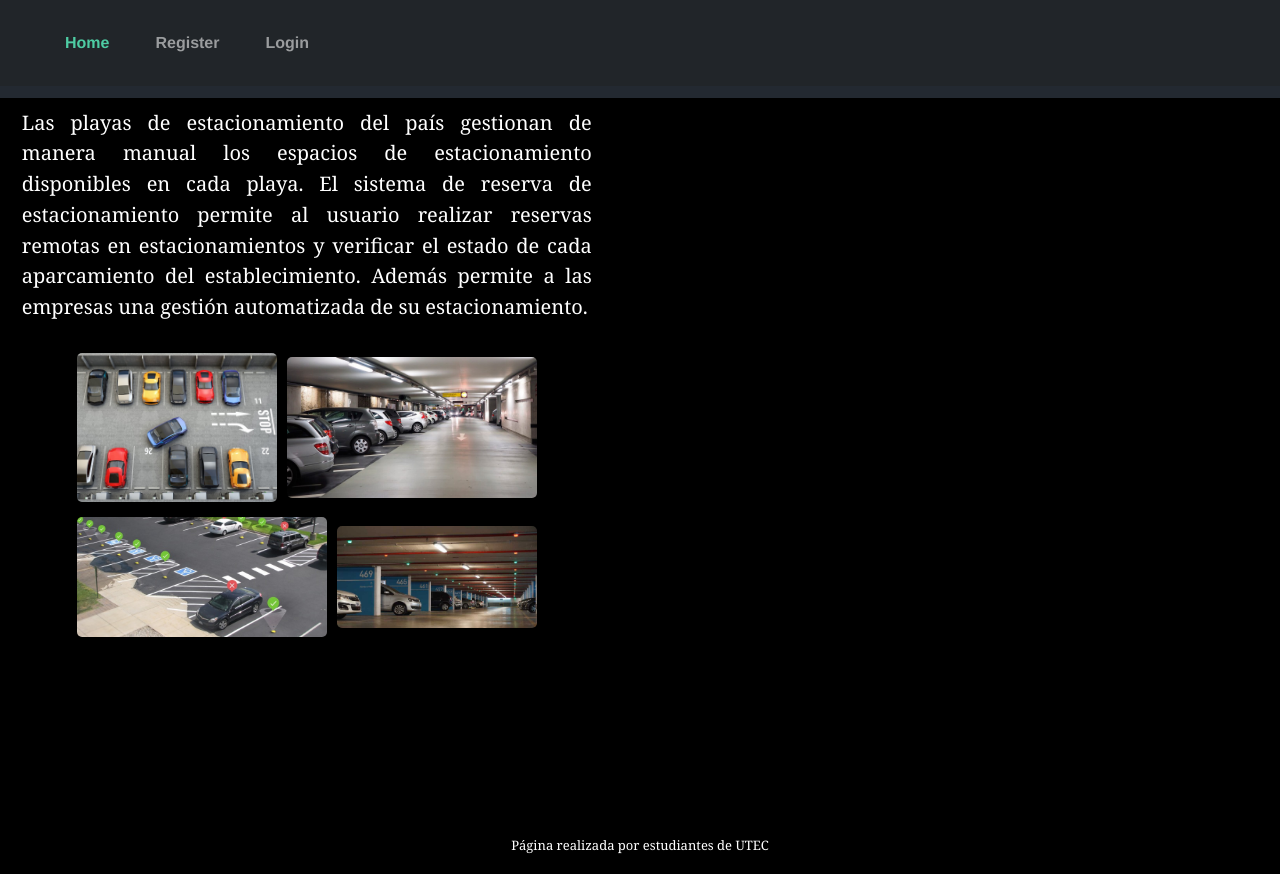
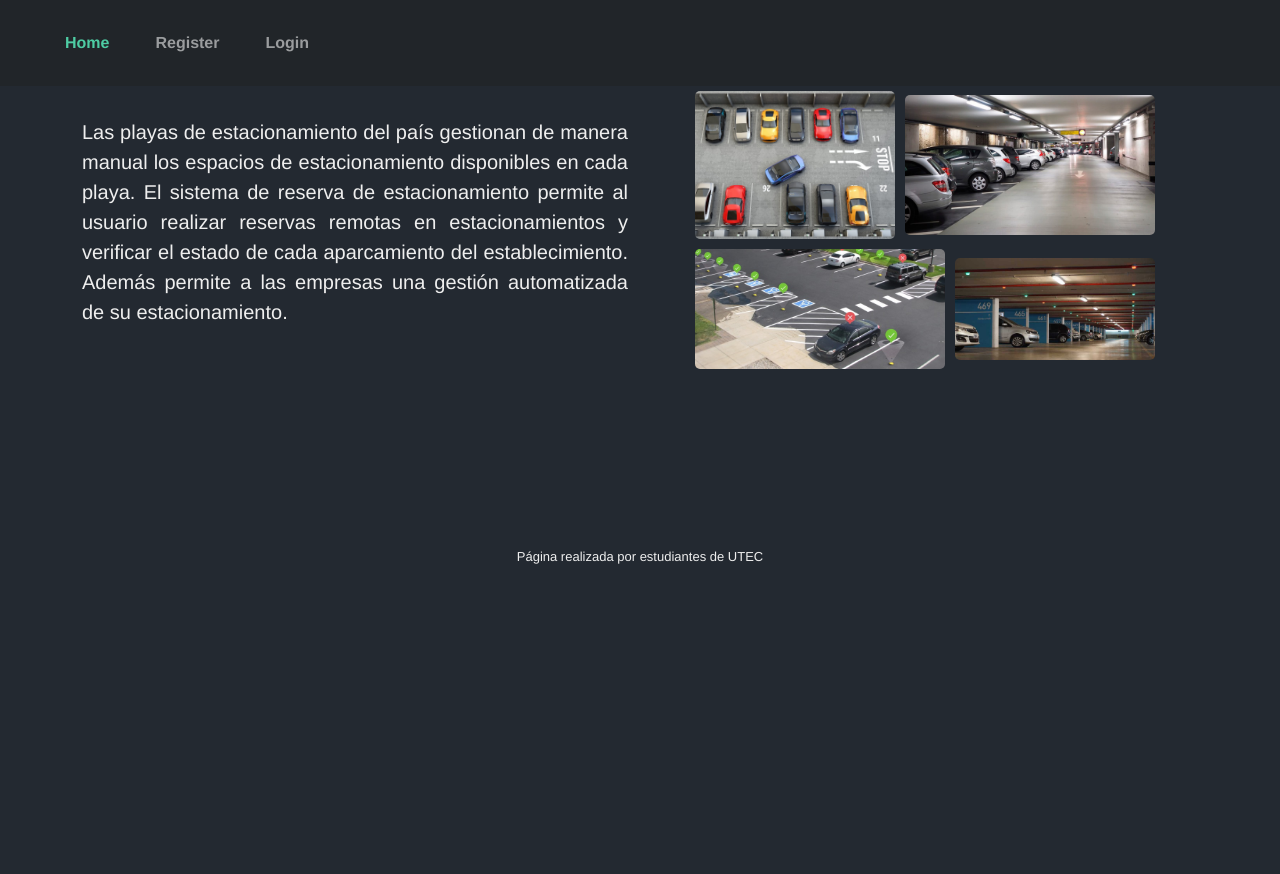
Before and after one commit to nicolas-castaneda/sistema-reserva-estacionamiento, a Vue app in the folder frontend/sre/: page / in a window 1280 px wide. After the commit the page ends 800 px from the top, so only its background shows below. Built offline with nearby package versions, Linux system fonts and the light colour scheme.

Commit message:
Mejora de la vista home

```diff
--- a/frontend/sre/src/App.vue
+++ b/frontend/sre/src/App.vue
@@ -28,6 +28,7 @@ export default {
   text-align: center;
   color: #eeeeee;
   background-color: #232931;
+  min-width: 550px;
 }
 
 nav {
--- a/frontend/sre/src/views/home.vue
+++ b/frontend/sre/src/views/home.vue
@@ -1,18 +1,19 @@
 <template>
-<html lang="en">
+
     <head>
     <h1 class="text-center font-weight-bold">Reserva de estacionamiento </h1>
     <p class="text-center small">Bienvenido, comienza tu reserva ahora y ahorra tiempo.</p>
     </head>
-    <body>
-    <div class="container row" >
-        <div class="descripción col-sm-6 d-flex align-items-center" >
+
+    <div class="container" >
+        <div class="row">
+            <div class="descripción col-md-6 align-self-center" >
                 <blockquote class="blockquote " style="text-align:justify">
 
                         Las playas de estacionamiento del país gestionan de manera manual los espacios de estacionamiento disponibles en cada playa. El sistema de reserva de estacionamiento permite al usuario realizar reservas remotas en estacionamientos y verificar el estado de cada aparcamiento del establecimiento. Además permite a las empresas una gestión automatizada de su estacionamiento.
                 </blockquote>
             </div>
-        <div class="imagenes col-sm-6" >
+            <div class="imagenes col-md-6" >
             <div>
                 <img src="../assets/reserva_1.jpg" class="img-fluid" alt="Imagen 1" width="200px" height="200px">
                 <img src="../assets/reserva_2.jpg" class="img-fluid" alt="Imagen 2" width="250px" height="200x">
@@ -22,6 +23,7 @@
                 <img src="../assets/reserva_4.jpg" class="img-fluid" alt="Imagen 4" width="200px" height="150px">
             </div>
             </div>
+        </div>
 
     </div>
 
@@ -29,8 +31,7 @@
    <footer class="footer">
         Página realizada por estudiantes de UTEC
    </footer>
-   </body>
-</html>
+
 </template>
 
 <script>
@@ -45,42 +46,23 @@ export default {
 </script>
 
 <style scoped>
-*{
-    padding: 0;
-    margin:0;
-}
 
-body{
-    background: black;
-
-}
-div{
-    color:white;
-    margin:0.9%;
-    font-family: georgia, 'Times New Roman', Times, serif;
-}
 
 p {
-    color:white;
     padding-bottom: 1.5em;
     display: center;
     margin:0.9%;
 }
 
 h1{
-    color:white;
     font-size: 2.5rem;
     font-weight: bold;
     margin: 1em;
     display: center;
     margin:0.9%;
-    font-family: georgia, 'Times New Roman', Times, serif;
-
-
 }
 
 footer{
-    color:white;
     padding: 1em;
     font-size: small;
     text-align: center;
@@ -94,9 +76,6 @@ img{
 }
 
 body{
-    background: black;
-    font-family: georgia, 'Times New Roman', Times, serif;
-    color:white;
     font-size: 1.2rem;
     line-height: 1.6em;
     margin: 0;
@@ -111,9 +90,4 @@ body{
     top:0;
     right: 0;
 }
-
-.container{
-    display: flex;
-    flex-direction: row;
-}
 </style>
```
Lines whose indentation alone changed are shown as unchanged.
